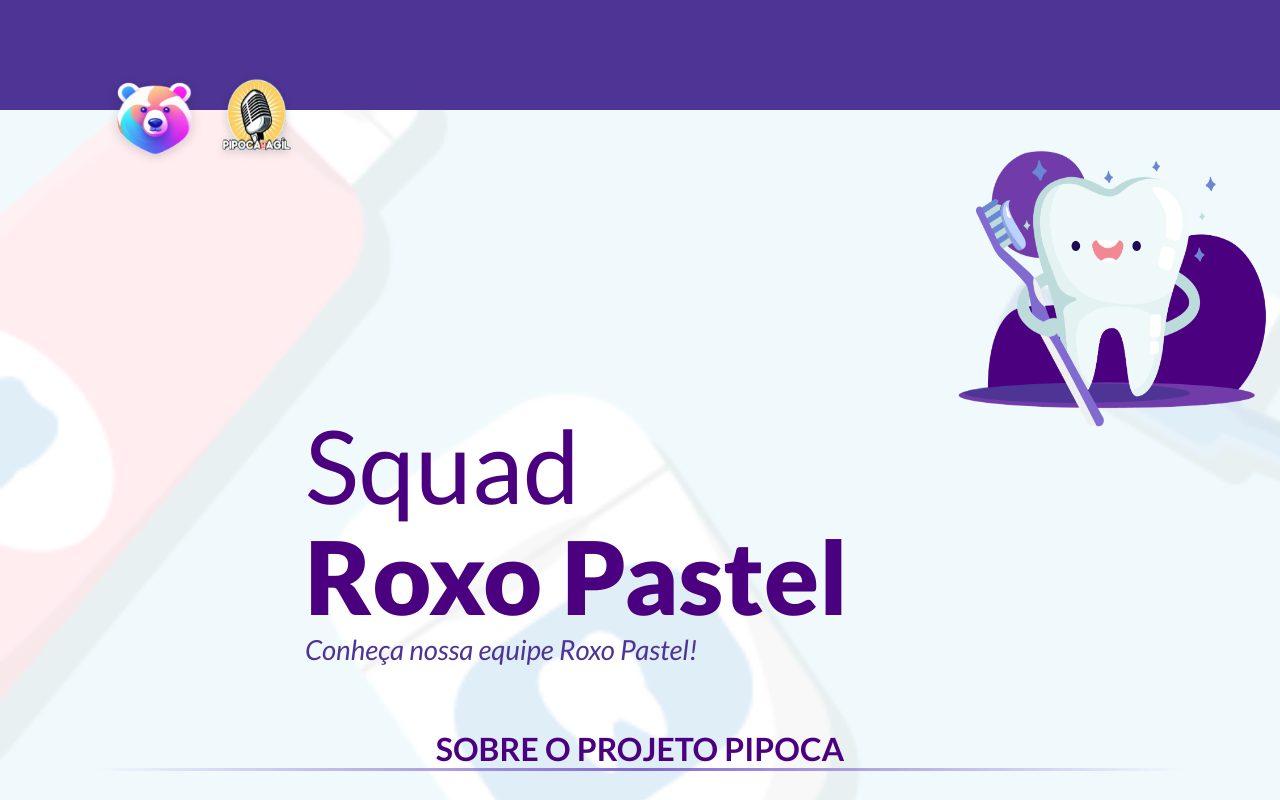
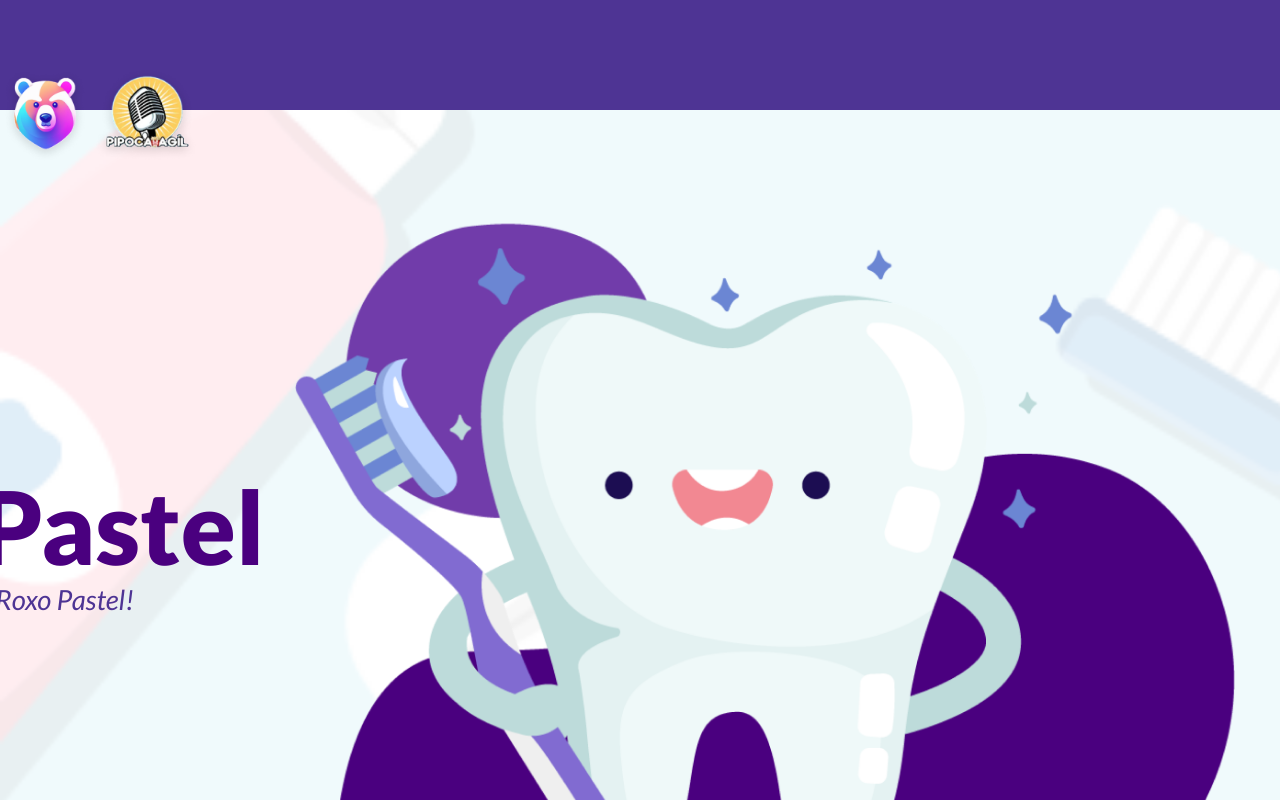
Before and after one commit to squadroxo/squad-roxo-pastel, a React (Vite) app: page / in a window 1280 px wide. Shown: the top 800 px of the page. Built offline with nearby package versions, Linux system fonts and the light colour scheme.

Commit message:
adicionando roxo pastel

```diff
--- a/src/components/ContainerRoxoPastel/ContainerRoxoPastel.module.scss
+++ b/src/components/ContainerRoxoPastel/ContainerRoxoPastel.module.scss
@@ -1,59 +1,54 @@
 @import "../../styles/variaveis.scss";
 
 .cabecalho {
-    background-color: $corPrincipal;
+    background-color: #4E3494;
     display: flex;
     height: 110px;
 }
-
+.cabecalho img{
+    //testando
+    margin-top: 65px;
+}
 .cabecalho .logo1 {
+    width: 91.19px;
+    height: 101.76px;
+    top: 71px;
+    left: 317px;
+}
+.cabecalho .logo2{
     width: 110.47px;
     height: 101.86px;
     top: 71.2px;
     left: 424.19px;
-    //margin-left e top  - perguntar para QA e designers
-    margin-left: 100px;
-    margin-top: 70px;
-}
-.cabecalho .logo2{
-    //nessa logo 2 usei as medidas do figma mas ficou meio estranha
-    width: 91.19px;
-    height: 101.76px;
-    top: 71px;
-    left: 317px;
-    //margin-top - perguntar para QA e designers
-    margin-top: 68px;
+
 }
 .home {
     display: flex;
     flex-direction: row-reverse;
-    //perguntar para QA e designers - as medidas a seguir
-    margin-left: 400px;
-
 }
-
+.homeTexto{
+    //alinhando
+    position: relative;
+    top:250px;
+    left: 200px;
+}
 .home img {
     width: 1233px;
     height: 966px;
     top: 173px;
     left: 687px;
 }
-.homeTexto{
-    //perguntar para QA e designers - as medidas a seguir
-    margin-top: 300px;
 
-}
 .home h1 {
     width: 574.31px;
     height: 222px;
     top: 441px;
     left: 317px;
-    font-family: $fontPrincipal;
+    font-family: "Lato", sans-serif;
     font-size: 101.48px;
     font-weight: 400;
     line-height: 110.52px;
-    text-align: left;
-    color:$corTerciaria;
+    color:#4A007F;
 
 
 }
@@ -68,15 +63,16 @@
     top: 690.1px;
     left: 317px;
     gap: 46.13px;
-    color: $corPrincipal;
+    color: #4E3494;
     font-size: 27.68px;
     font-weight: 400;
+    line-height:36.9px
+}
+.home p span{
     font-style: italic;
-    line-height:36.9px
-
 }
 
-
+/*
 //Perguntar QA e designers - vamos fazer responsivo para mobile e 1366x768
 @media screen and (min-width: 320px) and (max-width: 360px){
     .home img {
@@ -144,3 +140,4 @@
         height: 350px;
     }
 }
+    */
--- a/src/components/ContainerRoxoPastel/index.tsx
+++ b/src/components/ContainerRoxoPastel/index.tsx
@@ -15,8 +15,8 @@ export default function ContainerRoxoPastel() {
             <div className={styles.home}>
                 <img src={dente} alt="Imagem de um dente" className='fotoHome-dente'/>
                 <div className={styles.homeTexto}>
-                    <h1>Squad <br /> <span>Roxo Pastel</span></h1>
-                    <p>Conheça nossa equipe Roxo Pastel!</p>
+                    <h1>Squad<br/><span>Roxo Pastel</span></h1>
+                    <p>Conheça nossa equipe <span>Roxo Pastel!</span></p>
                 </div>
             </div>
         </>
```
